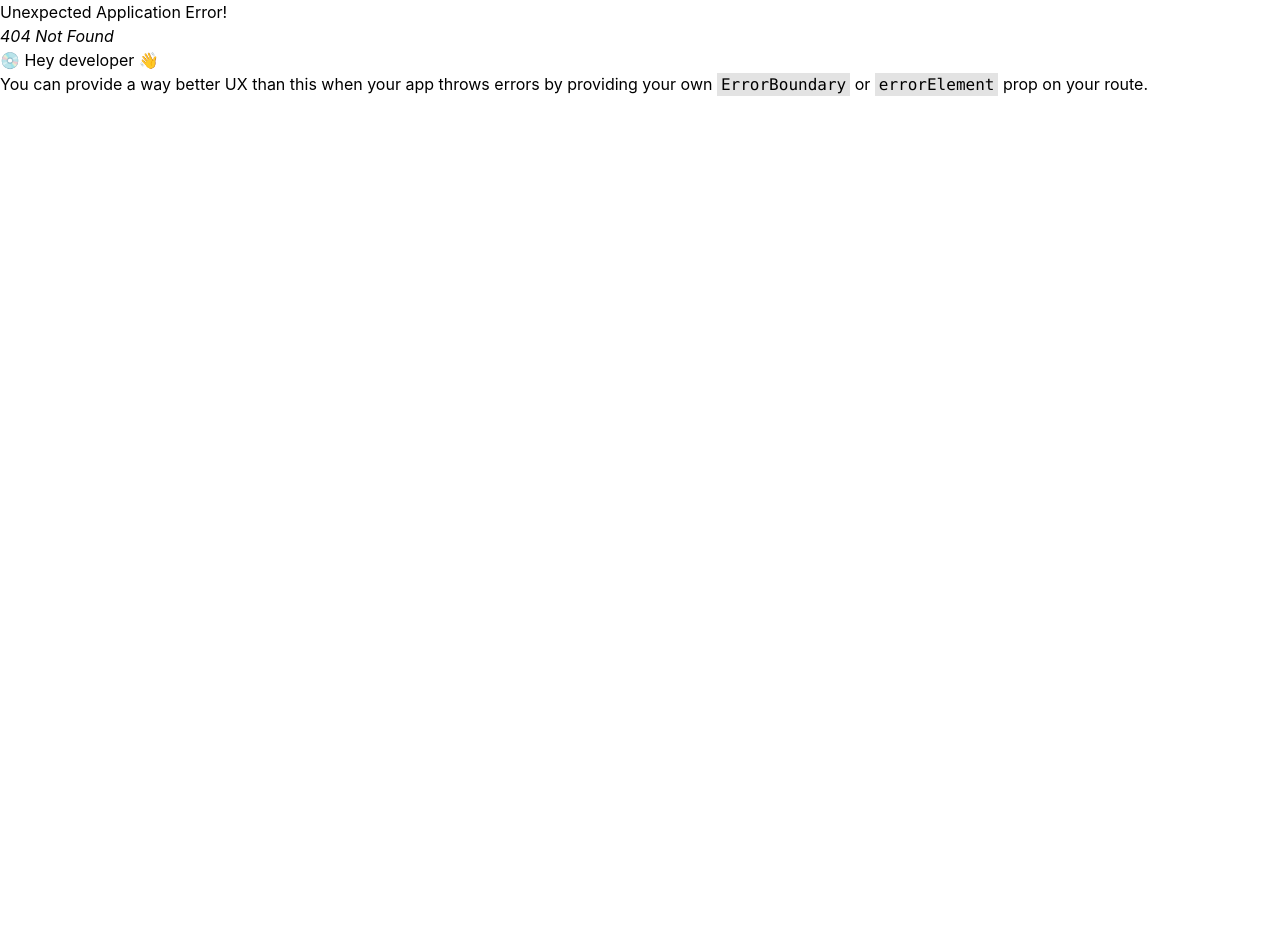
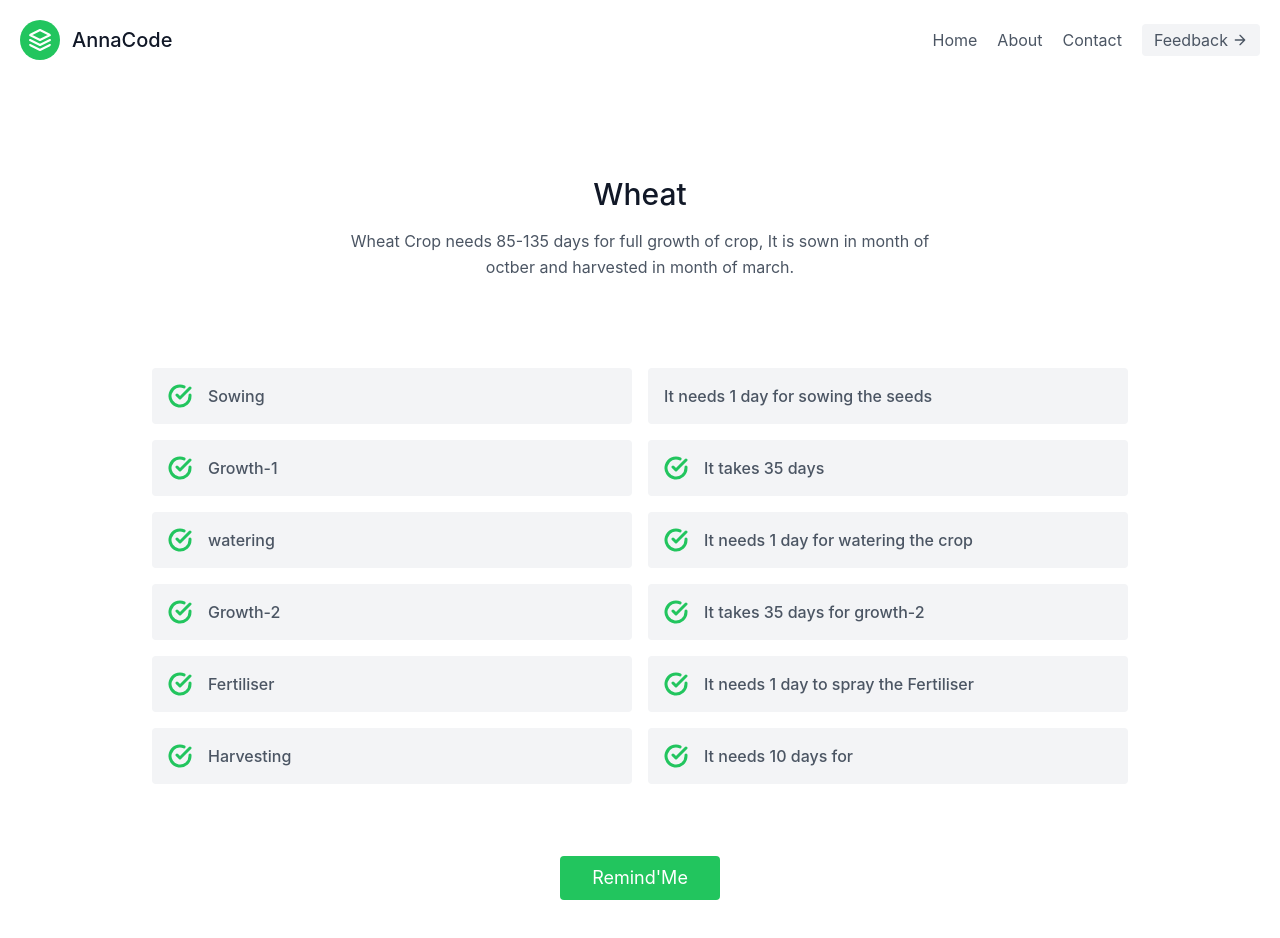
Before and after one commit to yogitheboss/AnnaCode, a React (Create React App) app in the folder annacode/: page /tracker in a window 1280 px wide. Before the commit this address had no page. Shown: the top 938 px of the page. Before the commit the page ends 800 px from the top, so only its background shows below. Built offline with nearby package versions, Linux system fonts and the light colour scheme.

Commit message:
reminder linked

```diff
--- a/annacode/src/Components/Homepage/Contact.jsx
+++ b/annacode/src/Components/Homepage/Contact.jsx
@@ -1,5 +1,5 @@
 import React from 'react'
-
+import { Link } from 'react-router-dom'
 function Contact() {
   return (
     <section class="text-gray-600 body-font relative">
@@ -13,7 +13,7 @@ function Contact() {
           </div>
           <div class="lg:w-1/2 px-6 mt-4 lg:mt-0">
             <h2 class="title-font font-semibold text-gray-900 tracking-widest text-xs">EMAIL</h2>
-            <a class="text-green-500 leading-relaxed">annacode@email.com</a>
+            <Link class="text-green-500 leading-relaxed">annacode@email.com</Link>
             <h2 class="title-font font-semibold text-gray-900 tracking-widest text-xs mt-4">PHONE</h2>
             <p class="leading-relaxed">123-456-7890</p>
           </div>
--- a/annacode/src/Components/Reminder/Reminder.jsx
+++ b/annacode/src/Components/Reminder/Reminder.jsx
@@ -1,22 +1,22 @@
 import React from 'react'
-
+import { Link } from 'react-router-dom'
 function Reminder() {
   return (
     <div>
         <header class="text-gray-600 body-font">
     <div class="container mx-auto flex flex-wrap p-5 flex-col md:flex-row items-center">
-      <a class="flex title-font font-medium items-center text-gray-900 mb-4 md:mb-0">
+      <Link class="flex title-font font-medium items-center text-gray-900 mb-4 md:mb-0">
         <svg xmlns="http://www.w3.org/2000/svg" fill="none" stroke="currentColor" stroke-linecap="round"
           stroke-linejoin="round" stroke-width="2" class="w-10 h-10 text-white p-2 bg-green-500 rounded-full"
           viewBox="0 0 24 24">
           <path d="M12 2L2 7l10 5 10-5-10-5zM2 17l10 5 10-5M2 12l10 5 10-5"></path>
         </svg>
         <span class="ml-3 text-xl">AnnaCode</span>
-      </a>
+      </Link>
       <nav class="md:ml-auto flex flex-wrap items-center text-base justify-center">
-        <a class="mr-5 hover:text-gray-900">Home</a>
-        <a class="mr-5 hover:text-gray-900">About</a>
-        <a class="mr-5 hover:text-gray-900">Contact</a>
+        <Link class="mr-5 hover:text-gray-900">Home</Link>
+        <Link class="mr-5 hover:text-gray-900">About</Link>
+        <Link class="mr-5 hover:text-gray-900">Contact</Link>
       </nav>
       <button
         class="inline-flex items-center bg-gray-100 border-0 py-1 px-3 focus:outline-none hover:bg-gray-200 rounded text-base mt-4 md:mt-0">Feedback
@@ -47,10 +47,8 @@ function Reminder() {
         </div>
         <div class="p-2 sm:w-1/2 w-full">
           <div class="bg-gray-100 rounded flex p-4 h-full items-center">
-
             <path d="M22 11.08V12a10 10 0 11-5.93-9.14"></path>
             <path d="M22 4L12 14.01l-3-3"></path>
-            </svg>
             <span class="title-font font-medium">It needs 1 day for sowing the seeds</span>
           </div>
         </div>
@@ -66,7 +64,7 @@ function Reminder() {
         </div>
         <div class="p-2 sm:w-1/2 w-full">
           <div class="bg-gray-100 rounded flex p-4 h-full items-center">
-            <!-- <svg fill="none" stroke="currentColor" stroke-linecap="round" stroke-linejoin="round" stroke-width="3" class="text-green-500 w-6 h-6 flex-shrink-0 mr-4" viewBox="0 0 24 24"> -->
+            <svg fill="none" stroke="currentColor" stroke-linecap="round" stroke-linejoin="round" stroke-width="3" class="text-green-500 w-6 h-6 flex-shrink-0 mr-4" viewBox="0 0 24 24">
             <path d="M22 11.08V12a10 10 0 11-5.93-9.14"></path>
             <path d="M22 4L12 14.01l-3-3"></path>
             </svg>
@@ -85,7 +83,7 @@ function Reminder() {
         </div>
         <div class="p-2 sm:w-1/2 w-full">
           <div class="bg-gray-100 rounded flex p-4 h-full items-center">
-            <!-- <svg fill="none" stroke="currentColor" stroke-linecap="round" stroke-linejoin="round" stroke-width="3" class="text-green-500 w-6 h-6 flex-shrink-0 mr-4" viewBox="0 0 24 24"> -->
+        <svg fill="none" stroke="currentColor" stroke-linecap="round" stroke-linejoin="round" stroke-width="3" class="text-green-500 w-6 h-6 flex-shrink-0 mr-4" viewBox="0 0 24 24">
             <path d="M22 11.08V12a10 10 0 11-5.93-9.14"></path>
             <path d="M22 4L12 14.01l-3-3"></path>
             </svg>
@@ -104,7 +102,7 @@ function Reminder() {
         </div>
         <div class="p-2 sm:w-1/2 w-full">
           <div class="bg-gray-100 rounded flex p-4 h-full items-center">
-            <!-- <svg fill="none" stroke="currentColor" stroke-linecap="round" stroke-linejoin="round" stroke-width="3" class="text-green-500 w-6 h-6 flex-shrink-0 mr-4" viewBox="0 0 24 24"> -->
+            <svg fill="none" stroke="currentColor" stroke-linecap="round" stroke-linejoin="round" stroke-width="3" class="text-green-500 w-6 h-6 flex-shrink-0 mr-4" viewBox="0 0 24 24">
             <path d="M22 11.08V12a10 10 0 11-5.93-9.14"></path>
             <path d="M22 4L12 14.01l-3-3"></path>
             </svg>
@@ -123,7 +121,7 @@ function Reminder() {
         </div>
         <div class="p-2 sm:w-1/2 w-full">
           <div class="bg-gray-100 rounded flex p-4 h-full items-center">
-            <!-- <svg fill="none" stroke="currentColor" stroke-linecap="round" stroke-linejoin="round" stroke-width="3" class="text-green-500 w-6 h-6 flex-shrink-0 mr-4" viewBox="0 0 24 24"> -->
+        <svg fill="none" stroke="currentColor" stroke-linecap="round" stroke-linejoin="round" stroke-width="3" class="text-green-500 w-6 h-6 flex-shrink-0 mr-4" viewBox="0 0 24 24">
             <path d="M22 11.08V12a10 10 0 11-5.93-9.14"></path>
             <path d="M22 4L12 14.01l-3-3"></path>
             </svg>
@@ -142,7 +140,7 @@ function Reminder() {
         </div>
         <div class="p-2 sm:w-1/2 w-full">
           <div class="bg-gray-100 rounded flex p-4 h-full items-center">
-            <!-- <svg fill="none" stroke="currentColor" stroke-linecap="round" stroke-linejoin="round" stroke-width="3" class="text-green-500 w-6 h-6 flex-shrink-0 mr-4" viewBox="0 0 24 24"> -->
+        <svg fill="none" stroke="currentColor" stroke-linecap="round" stroke-linejoin="round" stroke-width="3" class="text-green-500 w-6 h-6 flex-shrink-0 mr-4" viewBox="0 0 24 24">
             <path d="M22 11.08V12a10 10 0 11-5.93-9.14"></path>
             <path d="M22 4L12 14.01l-3-3"></path>
             </svg>
--- a/annacode/src/Firebase/firebaseConfig.js
+++ b/annacode/src/Firebase/firebaseConfig.js
@@ -1,8 +1,6 @@
 
 import { initializeApp } from "firebase/app";
 import {getFirestore} from 'firebase/firestore';
-
-
 const firebaseConfig = {
   apiKey: "AIzaSyAo7DYa1_gPYRTW7G4I5ex-Bb2VmGWnxIE",
   authDomain: "basic-51758.firebaseapp.com",
```
Also changed, not shown: annacode/src/App.js (+5 -2 lines), annacode/src/ForSavingData/prices.js (+11 -11 lines).
